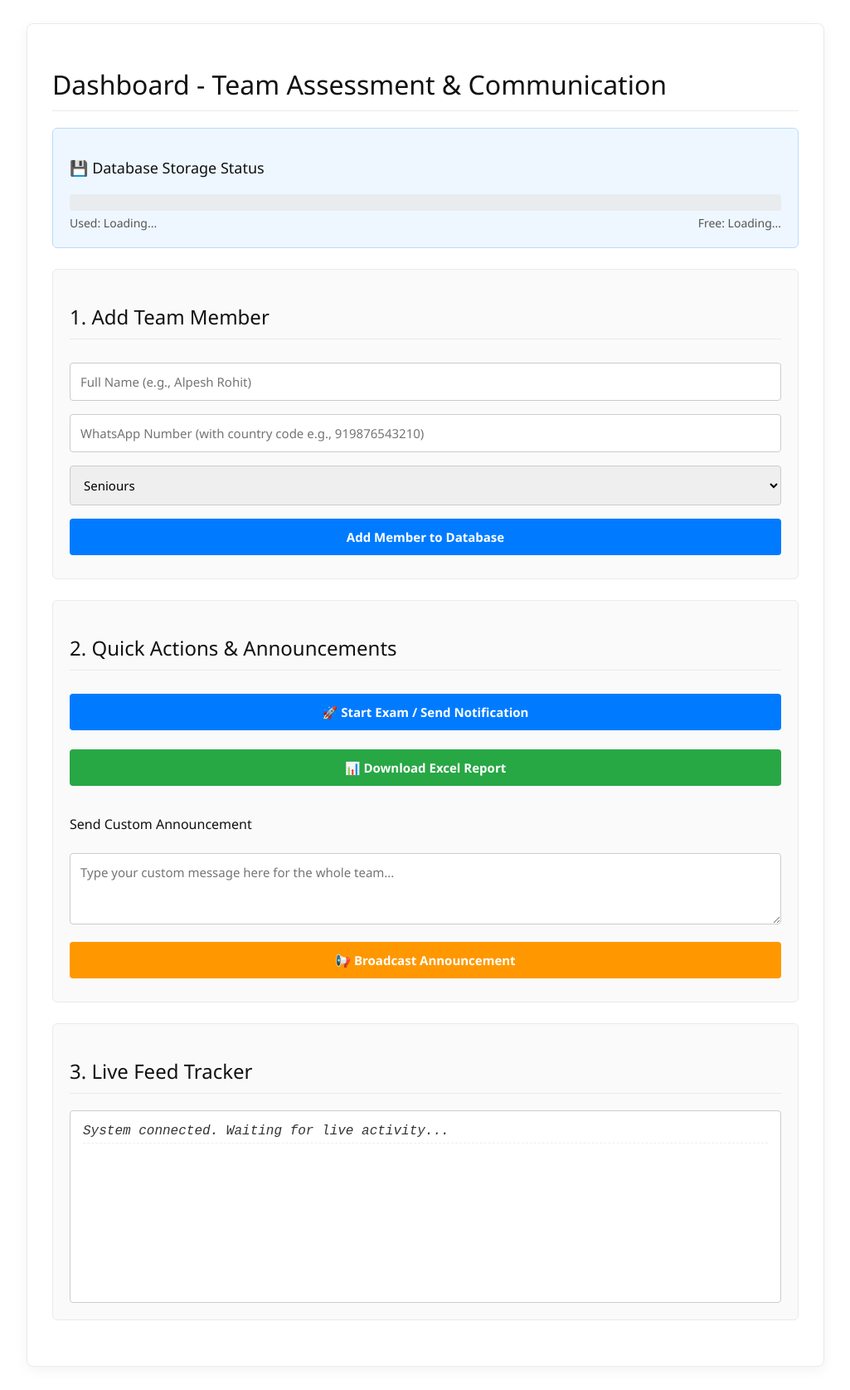
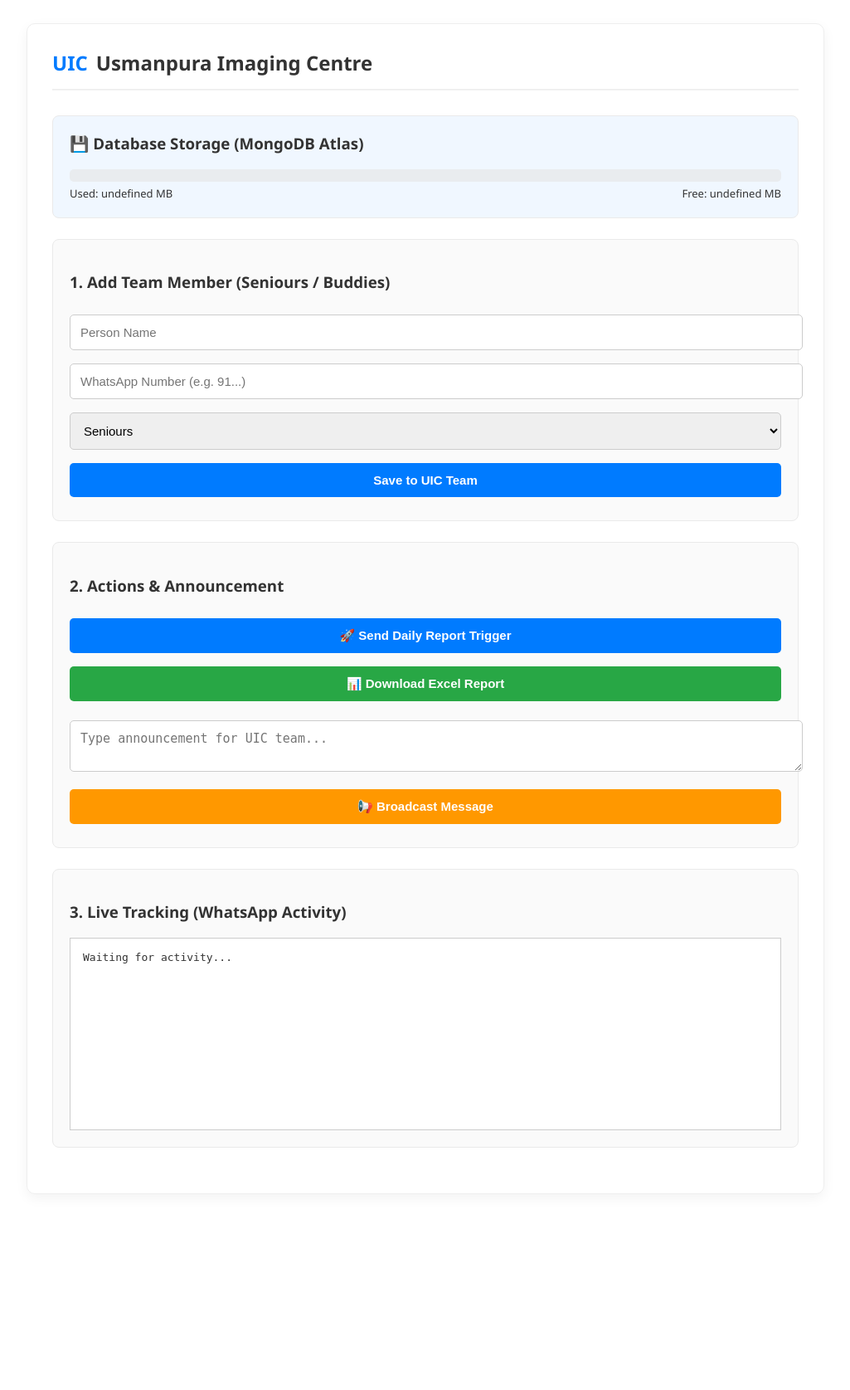
Before and after one commit to vijayved690-ux/sales-uic-quiz, a Flask app: page / in a window 1280 px wide. Shown: the whole page at 83% size, without its empty margins (127-1152 px from the left). After the commit the page ends 1439 px from the top, so only its background shows below. Run offline with Flask 3, Linux system fonts and the light colour scheme; some libraries are stand-ins or nearby versions.

Commit message:
Update index.html

```diff
--- a/templates/index.html
+++ b/templates/index.html
@@ -2,237 +2,100 @@
 <html lang="en">
 <head>
     <meta charset="UTF-8">
-    <meta name="viewport" content="width=device-width, initial-scale=1.0">
-    <title>Exam Management Portal</title>
+    <title>UIC Management Portal</title>
     <style>
-        body {
-            font-family: 'Segoe UI', Tahoma, Geneva, Verdana, sans-serif;
-            padding: 20px;
-            background-color: #ffffff;
-            color: #333333;
-        }
-        .container {
-            max-width: 900px;
-            margin: auto;
-            background: #ffffff;
-            padding: 30px;
-            border-radius: 8px;
-            box-shadow: 0 4px 15px rgba(0,0,0,0.05);
-            border: 1px solid #eaeaea;
-        }
-        h1, h2, h3 {
-            color: #111111;
-            font-weight: 500;
-        }
-        h1, h2 {
-            border-bottom: 1px solid #eaeaea;
-            padding-bottom: 10px;
-            margin-bottom: 20px;
-        }
-        .box {
-            border: 1px solid #eaeaea;
-            padding: 20px;
-            margin-bottom: 25px;
-            border-radius: 6px;
-            background-color: #fafafa;
-        }
-        input, select, button, textarea {
-            padding: 12px;
-            margin: 8px 0;
-            width: 100%;
-            box-sizing: border-box;
-            border: 1px solid #cccccc;
-            border-radius: 4px;
-            font-size: 15px;
-            font-family: inherit;
-        }
-        input:focus, select:focus, textarea:focus {
-            outline: none;
-            border-color: #007bff;
-            box-shadow: 0 0 5px rgba(0,123,255,0.2);
-        }
-        button {
-            background-color: #007bff;
-            color: white;
-            border: none;
-            cursor: pointer;
-            font-weight: 600;
-            transition: background-color 0.3s ease;
-        }
+        body { font-family: 'Segoe UI', sans-serif; padding: 20px; background-color: #ffffff; color: #333; }
+        .container { max-width: 900px; margin: auto; border: 1px solid #eee; padding: 30px; border-radius: 10px; box-shadow: 0 5px 15px rgba(0,0,0,0.05); }
+        .header-section { display: flex; align-items: center; margin-bottom: 30px; border-bottom: 2px solid #f0f0f0; padding-bottom: 15px; }
+        .logo { height: 60px; margin-right: 20px; }
+        .box { border: 1px solid #eaeaea; padding: 20px; margin-bottom: 25px; border-radius: 8px; background-color: #fafafa; }
+        input, select, button, textarea { padding: 12px; margin: 8px 0; width: 100%; border: 1px solid #ccc; border-radius: 5px; font-size: 15px; }
+        button { background-color: #007bff; color: white; border: none; cursor: pointer; font-weight: 600; }
         button:hover { background-color: #0056b3; }
         .btn-success { background-color: #28a745; }
-        .btn-success:hover { background-color: #218838; }
         .btn-warning { background-color: #ff9800; }
-        .btn-warning:hover { background-color: #e68a00; }
-
-        #live-feed {
-            background: #ffffff;
-            color: #333333;
-            padding: 15px;
-            height: 200px;
-            overflow-y: auto;
-            font-family: 'Courier New', Courier, monospace;
-            border: 1px solid #cccccc;
-            border-radius: 4px;
-        }
-        .feed-item { margin-bottom: 8px; border-bottom: 1px dashed #eee; padding-bottom: 5px; }
-
-        /* Storage Progress Bar Styles */
-        .storage-bar-bg {
-            background-color: #e9ecef;
-            border-radius: 4px;
-            height: 20px;
-            width: 100%;
-            overflow: hidden;
-            margin-top: 10px;
-        }
-        .storage-bar-fill {
-            background-color: #28a745;
-            height: 100%;
-            width: 0%;
-            transition: width 0.5s ease-in-out;
-        }
-        .storage-text {
-            font-size: 14px;
-            color: #555;
-            margin-top: 5px;
-            display: flex;
-            justify-content: space-between;
-        }
+        #live-feed { background: #fff; border: 1px solid #ccc; padding: 15px; height: 200px; overflow-y: auto; font-family: monospace; }
+        .storage-bar-bg { background-color: #e9ecef; border-radius: 5px; height: 15px; width: 100%; overflow: hidden; margin-top: 10px; }
+        .storage-bar-fill { background-color: #28a745; height: 100%; width: 0%; transition: width 0.5s; }
     </style>
     <script src="https://cdnjs.cloudflare.com/ajax/libs/socket.io/4.0.1/socket.io.js"></script>
 </head>
 <body>
     <div class="container">
+        <div class="header-section">
+            <div id="logo-container">
+                <h2 style="margin: 0; color: #007bff;">UIC</h2>
+            </div>
+            <div style="margin-left: 10px;">
+                <h1 style="margin: 0; font-size: 24px;">Usmanpura Imaging Centre</h1>
+            </div>
+        </div>
 
-        <h1>Dashboard - Team Assessment & Communication</h1>
-
-        <!-- Storage Status Box -->
-        <div class="box" style="background-color: #eef7ff; border-color: #b8daff;">
-            <h2 style="border-bottom: none; margin-bottom: 0px; font-size: 18px;">💾 Database Storage Status</h2>
-            <div class="storage-bar-bg">
-                <div id="storage-fill" class="storage-bar-fill"></div>
-            </div>
-            <div class="storage-text">
-                <span id="storage-used">Used: Loading...</span>
-                <span id="storage-free">Free: Loading...</span>
+        <div class="box" style="background-color: #f0f7ff;">
+            <h3 style="margin-top: 0;">💾 Database Storage (MongoDB Atlas)</h3>
+            <div class="storage-bar-bg"><div id="storage-fill" class="storage-bar-fill"></div></div>
+            <div style="display: flex; justify-content: space-between; font-size: 13px; margin-top: 5px;">
+                <span id="storage-used">Used: 0 MB</span>
+                <span id="storage-free">Free: 512 MB</span>
             </div>
         </div>
 
         <div class="box">
-            <h2>1. Add Team Member</h2>
-            <input type="text" id="name" placeholder="Full Name (e.g., Alpesh Rohit)">
-            <input type="text" id="phone" placeholder="WhatsApp Number (with country code e.g., 919876543210)">
-            <select id="role">
-                <option value="Seniours">Seniours</option>
-                <option value="Buddies">Buddies</option>
-            </select>
-            <button onclick="addUser()">Add Member to Database</button>
+            <h3>1. Add Team Member (Seniours / Buddies)</h3>
+            <input type="text" id="name" placeholder="Person Name">
+            <input type="text" id="phone" placeholder="WhatsApp Number (e.g. 91...)">
+            <select id="role"><option value="Seniours">Seniours</option><option value="Buddies">Buddies</option></select>
+            <button onclick="addUser()">Save to UIC Team</button>
         </div>
 
         <div class="box">
-            <h2>2. Quick Actions & Announcements</h2>
-            <button onclick="triggerExam()" style="margin-bottom: 15px;">🚀 Start Exam / Send Notification</button>
-            <button class="btn-success" onclick="window.location.href='/export_excel'" style="margin-bottom: 25px;">📊 Download Excel Report</button>
-
-            <h3 style="margin-top: 10px; font-size: 16px; border-bottom: none;">Send Custom Announcement</h3>
-            <textarea id="announcement_msg" rows="3" placeholder="Type your custom message here for the whole team..."></textarea>
-            <button class="btn-warning" onclick="sendAnnouncement()">📢 Broadcast Announcement</button>
+            <h3>2. Actions & Announcement</h3>
+            <button onclick="triggerExam()">🚀 Send Daily Report Trigger</button>
+            <button class="btn-success" onclick="window.location.href='/export_excel'">📊 Download Excel Report</button>
+            <textarea id="announcement_msg" rows="2" placeholder="Type announcement for UIC team..." style="margin-top: 15px;"></textarea>
+            <button class="btn-warning" onclick="sendAnnouncement()">📢 Broadcast Message</button>
         </div>
 
         <div class="box">
-            <h2>3. Live Feed Tracker</h2>
-            <div id="live-feed">
-                <div class="feed-item"><i>System connected. Waiting for live activity...</i></div>
-            </div>
+            <h3>3. Live Tracking (WhatsApp Activity)</h3>
+            <div id="live-feed"><div>Waiting for activity...</div></div>
         </div>
     </div>
 
     <script>
-        // Load Storage Stats
-        function loadStorageStats() {
-            fetch('/storage_stats')
-                .then(response => response.json())
-                .then(data => {
-                    if(data.status === "success") {
-                        document.getElementById('storage-used').innerText = `Used: ${data.used_mb} MB`;
-                        document.getElementById('storage-free').innerText = `Free: ${data.free_mb} MB / Total: ${data.total_mb} MB`;
-
-                        let fillBar = document.getElementById('storage-fill');
-                        fillBar.style.width = `${data.percent_used}%`;
-
-                        // Change color to red if storage is over 90%
-                        if(data.percent_used > 90) {
-                            fillBar.style.backgroundColor = '#dc3545';
-                        }
-                    }
-                })
-                .catch(err => console.error("Error loading storage stats: ", err));
-        }
-
-        // Run when page loads
-        window.onload = function() {
-            loadStorageStats();
-        };
-
         var socket = io();
         socket.on('live_update', function(data) {
             var feed = document.getElementById('live-feed');
-            feed.innerHTML += "<div class='feed-item'>" + data.msg + "</div>";
+            feed.innerHTML += "<div>" + data.msg + "</div>";
             feed.scrollTop = feed.scrollHeight;
+            updateStorage();
+        });
 
-            // Update storage stats slightly after every new message
-            setTimeout(loadStorageStats, 2000);
-        });
+        function updateStorage() {
+            fetch('/storage_stats').then(res => res.json()).then(data => {
+                document.getElementById('storage-used').innerText = `Used: ${data.used_mb} MB`;
+                document.getElementById('storage-free').innerText = `Free: ${data.free_mb} MB`;
+                document.getElementById('storage-fill').style.width = data.percent_used + "%";
+            });
+        }
+        window.onload = updateStorage;
 
         function addUser() {
             let name = document.getElementById('name').value;
             let phone = document.getElementById('phone').value;
             let role = document.getElementById('role').value;
-
-            if(!name || !phone) {
-                alert("Please fill name and phone number!");
-                return;
-            }
-
-            fetch('/add_user', {
-                method: 'POST',
-                headers: {'Content-Type': 'application/json'},
-                body: JSON.stringify({name: name, phone: phone, role: role})
-            }).then(res => res.json()).then(data => {
-                alert(data.message);
-                document.getElementById('name').value = '';
-                document.getElementById('phone').value = '';
-            });
+            fetch('/add_user', {method: 'POST', headers: {'Content-Type': 'application/json'}, body: JSON.stringify({name, phone, role})})
+            .then(res => res.json()).then(data => { alert(data.message); });
         }
 
         function triggerExam() {
-            if(confirm("Are you sure you want to trigger the exam for all members?")) {
-                fetch('/trigger_exam', {method: 'POST'})
-                .then(res => res.json())
-                .then(data => alert(data.message));
-            }
+            if(confirm("Start daily reporting for all?")) fetch('/trigger_exam', {method: 'POST'}).then(res => res.json()).then(data => alert(data.message));
         }
 
         function sendAnnouncement() {
             let msg = document.getElementById('announcement_msg').value;
-            if(!msg) {
-                alert("Please type a message first!");
-                return;
-            }
-
-            if(confirm("Are you sure you want to broadcast this message to everyone?")) {
-                fetch('/send_announcement', {
-                    method: 'POST',
-                    headers: {'Content-Type': 'application/json'},
-                    body: JSON.stringify({message: msg})
-                })
-                .then(res => res.json())
-                .then(data => {
-                    alert(data.message);
-                    document.getElementById('announcement_msg').value = '';
-                });
-            }
+            fetch('/send_announcement', {method: 'POST', headers: {'Content-Type': 'application/json'}, body: JSON.stringify({message: msg})})
+            .then(res => res.json()).then(data => { alert(data.message); document.getElementById('announcement_msg').value = ''; });
         }
     </script>
 </body>
```
